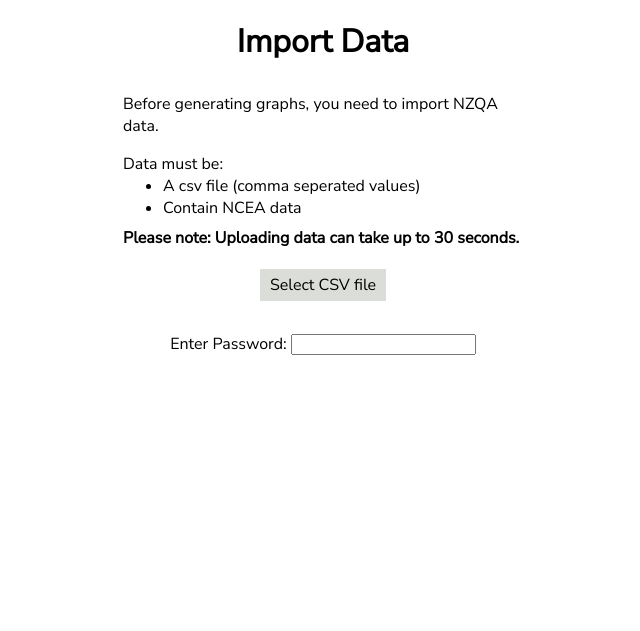
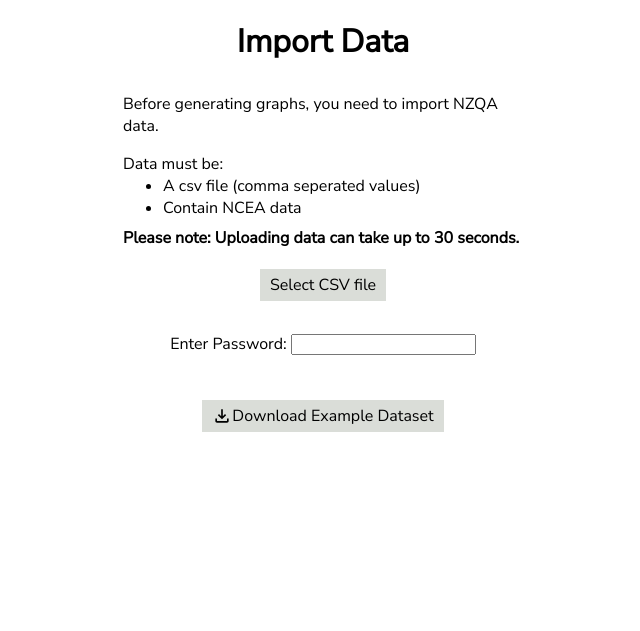
Before and after one commit to commarman/NCEA_graphgenerator, a Flask app: page /submit-nzqa in a window 1280 px wide. Shown: the part 54-685 px from the top of the page, without its empty margins (317-957 px from the left). Run offline with Flask 3, Linux system fonts and the light colour scheme; some libraries are stand-ins or nearby versions.

Commit message:
Downloadable CSV and BHS logo

```diff
--- a/app/static/css/style.css
+++ b/app/static/css/style.css
@@ -90,9 +90,8 @@ h1, h2 {
 
 
 .section-image {
-    width: min(300px, 80vw);
-    border-radius: 10px;
-    border: 1px solid black;
+    height: 160px;
+    /* width: min(300px, 80vw); */
 }
 
 
@@ -175,6 +174,21 @@ h1, h2 {
     font-family: 'Nunito Sans', sans-serif;
     align-self: center;
 }
+
+.download-button {
+    font-size: 1rem;
+    padding: 5px 10px;
+    text-decoration: none;
+    background-color: var(--grey-white);
+    border: none;
+    color: black;
+    width: fit-content;
+    font-family: 'Nunito Sans', sans-serif;
+    align-self: center;
+    display: flex;
+    align-items: center;
+}
+
 
 .password-field {
     margin-bottom: 1em;
--- a/app/templates/compare-new.html
+++ b/app/templates/compare-new.html
@@ -24,7 +24,7 @@
     <div id="sideOpen" class="side-bar">
         <a>
             <a id="menuArrow" class="open-button" onclick="toggleMenu()">
-                <img id="arrowImage" width="50px" src="/static/icons/right-arrow.png">
+                <img id="arrowImage" width="50px" src="/static/icons/right-arrow.svg">
             </a>
         </a>
     </div>
@@ -129,12 +129,12 @@
         if (menuOpen) {
             document.getElementById("sideMenu").style.width = "0px";
             document.getElementById("sideOpen").style.left = "0px";
-            document.getElementById("arrowImage").src = "/static/icons/right-arrow.png";
+            document.getElementById("arrowImage").src = "/static/icons/right-arrow.svg";
             document.getElementById("main").classList.remove("main-pushed-margin");
         } else {
             document.getElementById("sideMenu").style.width = "min(400px, 90vw)";
             document.getElementById("sideOpen").style.left = "min(400px, 90vw)";
-            document.getElementById("arrowImage").src = "/static/icons/left-arrow.png";
+            document.getElementById("arrowImage").src = "/static/icons/left-arrow.svg";
             document.getElementById("main").classList.add("main-pushed-margin");
         }
         menuOpen = !menuOpen;
--- a/app/templates/home.html
+++ b/app/templates/home.html
@@ -7,7 +7,7 @@
             <h2>Comparison Graphs</h2>
             <p>Compare NCEA data between Burnside and other schools.</p>
         </div>
-        <img src="/static/images/graph.png" class="section-image">
+        <img src="/static/images/BHS-logo.jpg" class="section-image">
         <a href="/nzqa-data" class="blue-button">Create</a>
     </div>
 </div>
--- a/app/templates/upload.html
+++ b/app/templates/upload.html
@@ -23,8 +23,11 @@
                 {{form.csrf_token}}
             </form>
         </div>
+        <div class="info-box">
+            <a class="download-button" href="/static/datasets/ExampleDataset.csv"><img src="/static/icons/download-icon.svg" height="20px">Download Example Dataset</a>
         <p class="fading-text" id="load-text">Please wait while data uploads...</p>
         <p class="long-wait-text" id="wait-text">An error may have occured, waiting time is longer than expected.</p>
+        </div>
     </div>
     {% with messages = get_flashed_messages() %}
         {# Display Error and informative messages. #}
```
Also changed, not shown: app/static/icons/download-icon.svg (added), app/static/icons/favicon.png, app/static/icons/left-arrow.png (deleted), app/static/icons/left-arrow.svg (added), app/static/icons/right-arrow.png (deleted), app/static/icons/right-arrow.svg (added), app/static/images/BHS-logo.jpg (added), app/templates/footer.html (line endings or trailing spaces), 1 other file.
